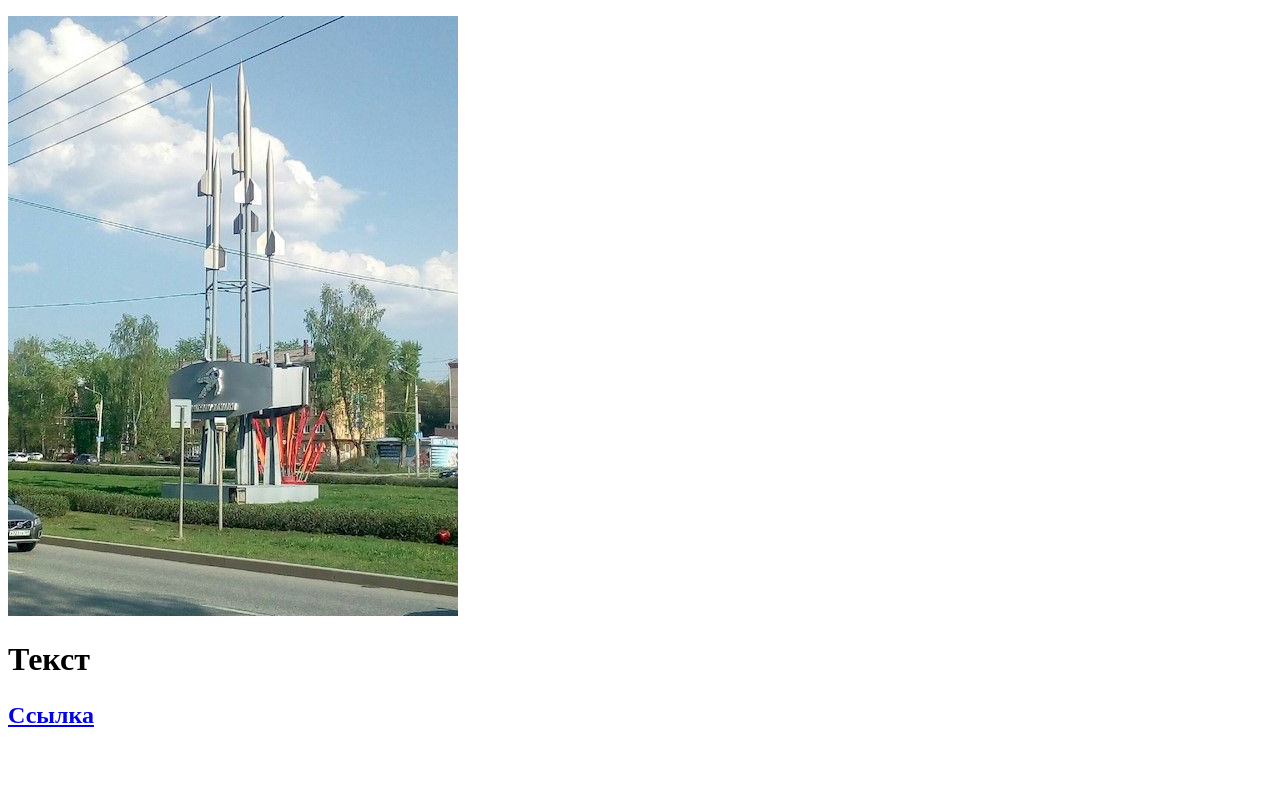
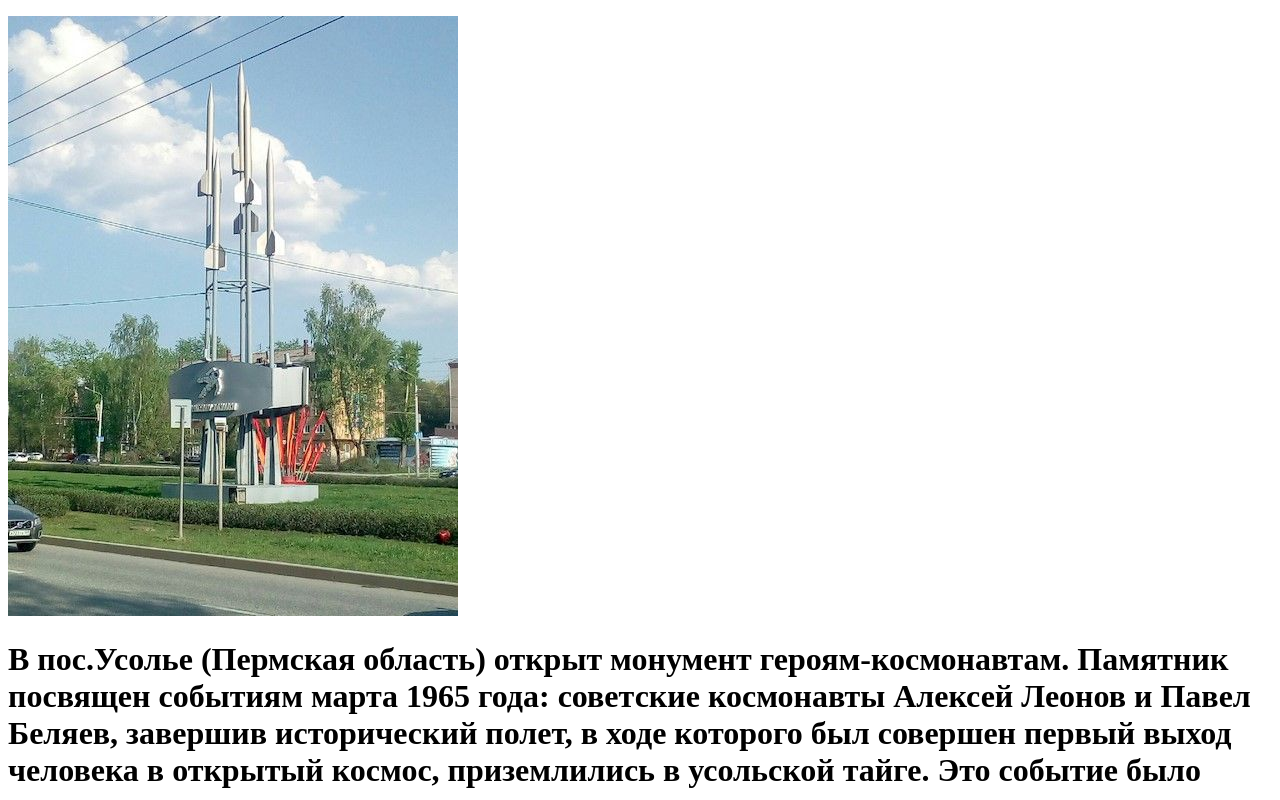
Before and after one commit to Maxtol359/maxtol3590, a plain HTML site: page index.html in a window 1280 px wide. Shown: the top 800 px of the page. Drawn offline with Linux system fonts and the light colour scheme.

Commit message:
Update index.html

```diff
--- a/index.html
+++ b/index.html
@@ -8,7 +8,7 @@
 </head>
 <body>
 	<p><img src="image/1.jpg" alt=""></p>
-	<h1>Текст</h1>
+	<h1>В пос.Усолье (Пермская область) открыт монумент героям-космонавтам. Памятник посвящен событиям марта 1965 года: советские космонавты Алексей Леонов и Павел Беляев, завершив исторический полет, в ходе которого был совершен первый выход человека в открытый космос, приземлились в усольской тайге. Это событие было увековечено усольчанами памятником, изготовленном из титана и возведенном непосредственно на месте приземления. Однако пару лет назад этот стоящий вдалеке от дорог памятник был разрушен неизвестными варварами, позарившимися на дорогой металл. В этом году жители Усолья решили восстановить памятник Героям-космонавтам на берегу Камы на въезде в город. Новый монумент сооружен скульптором Юрием Устиновым с помощью специалистов титано-магниевого комбината «Ависма» и березниковских мостостроителей. На церемонии открытия памятника присутствовали вице-губернатор Пермской области Татьяна Марголина, дважды Герой Советского Союза, летчик-космонавт Алексей Леонов и другие. Как прокомментировал Алексей Леонов, «только пермская гостеприимная земля могла так мягко принять космическую капсулу с людьми». Космонавт тепло поблагодарил пермяков за бережное отношение к истории и назвал монумент скульптора Юрия Устинова большой творческой удачей.</h1>
 	<h2> <p><a href="https://maxtol359.github.io/maxtol/">Ссылка</a></p></h2>
 </body>
 </html>
```
